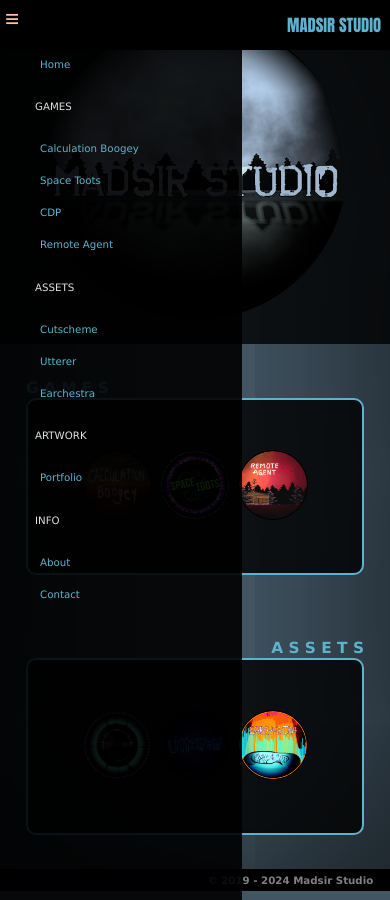
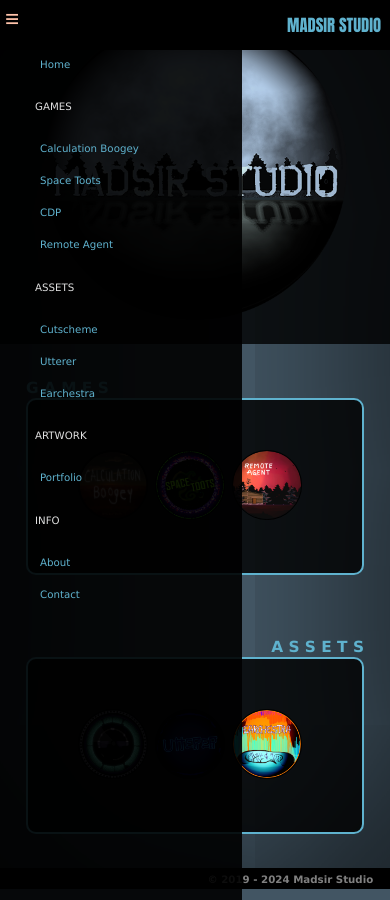
Before and after one commit to Madsir/madsirstudio.github.io, a Jekyll site: the page built from index.html, in a window 390 px wide and 900 px high, scrolled down 38 px. Built offline with Jekyll 4.4.1, drawn with Linux system fonts in a browser that asks for light colours.

Commit message:
Update index.html

```diff
--- a/index.html
+++ b/index.html
@@ -99,7 +99,7 @@
 }
 @media (max-width: 600px) {
  .columns {
-   width: 50%;
+   width: 33%;
  }
 h2{
 font-size: 1.2em;
@@ -109,6 +109,7 @@
 }
 .columns img {
 width: 90%;
+margin:0;
 border: 1px solid black;
 }
 summary {
```
